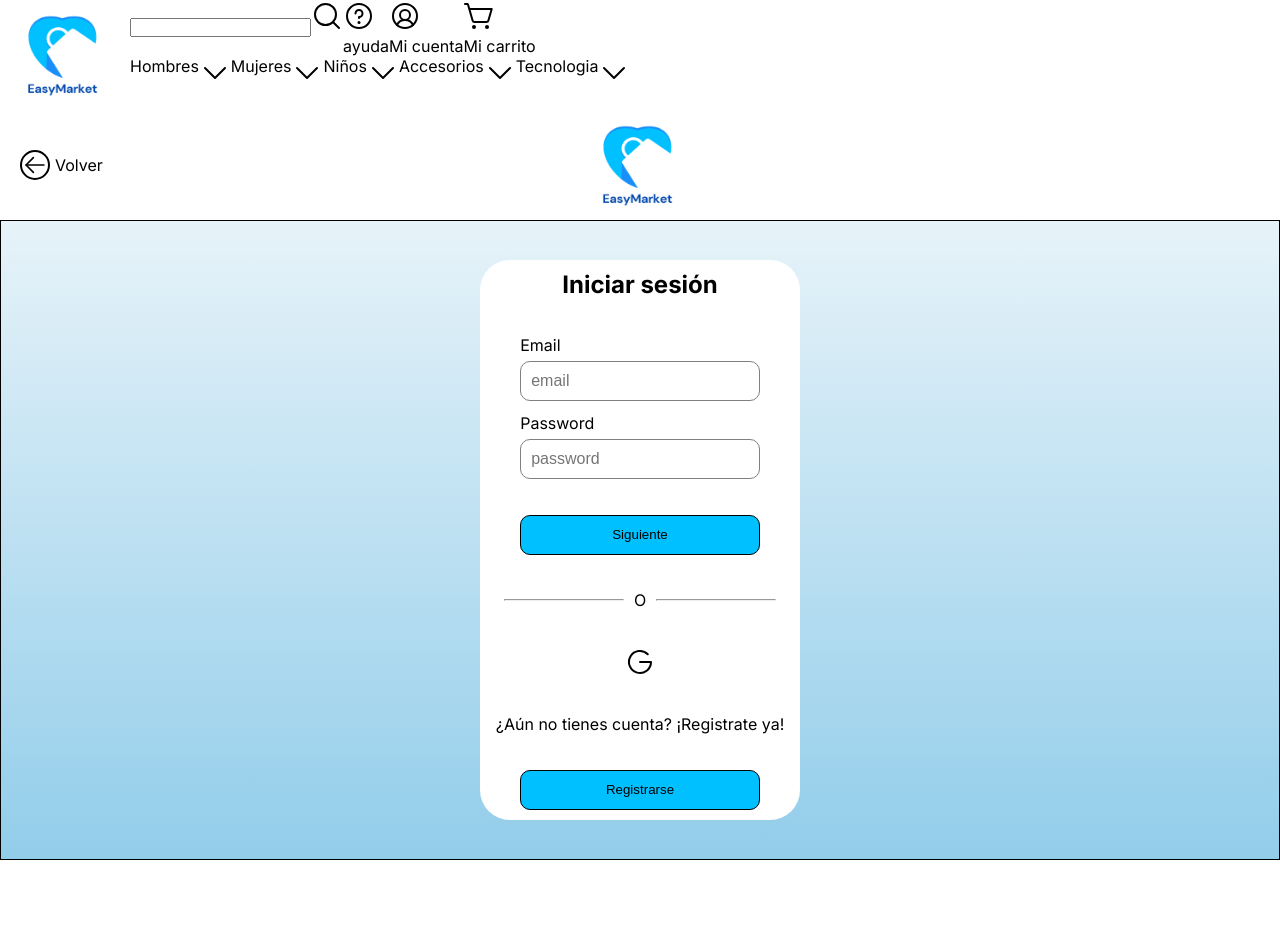
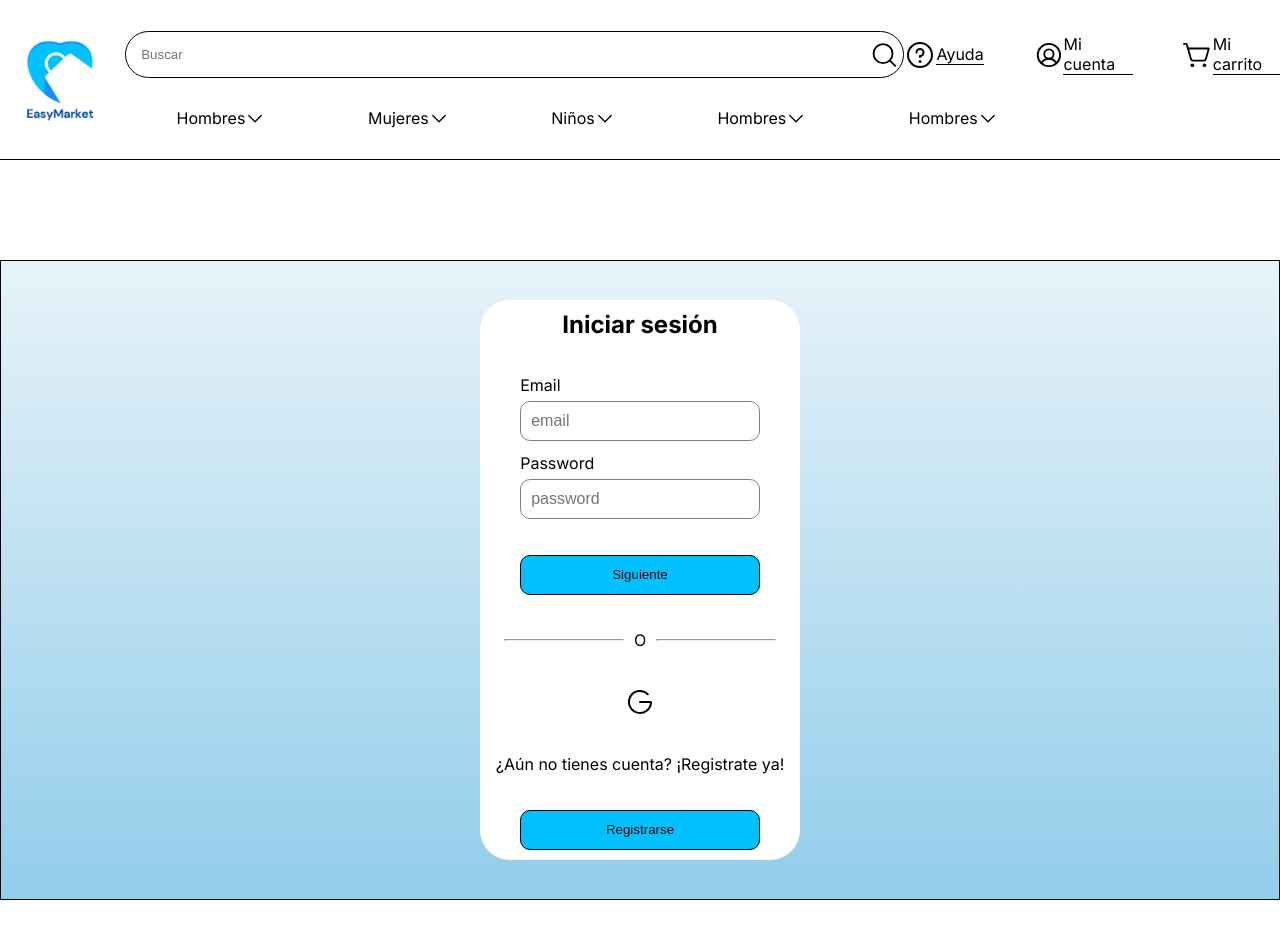
Before and after one commit to SolutechAAJM/ecommerce-client, a Next.js app: page /login in a window 1280 px wide. Shown: the top 938 px of the page. Before the commit the page ends 860 px from the top, so only its background shows below. Built offline with nearby package versions, Linux system fonts and the light colour scheme.

Commit message:
add styles in NavBar

```diff
--- a/src/app/(auth)/login/page.js
+++ b/src/app/(auth)/login/page.js
@@ -18,20 +18,37 @@ const Login = () => {
     <>
     <NavBar></NavBar>
       <section className="logoReturn">
-        <ReturnAuth />
+        {/* <ReturnAuth />
         <Image
           className="logo"
           src="/Logo.png"
           alt="logo"
           width={130}
           height={110}
-        />
+        /> */}
       </section>
+      <br/><br/><br/><br/><br/><br/><br/><br/><br/><br/><br/><br/><br/>
       <section className="cardLogin">
         <div className="card25">
           <CardAuth title={"Iniciar sesión"} action={ACTIONS.LOGIN} />
         </div>
       </section>
+      <br />
+      <br />
+      <br />
+      <br />
+      <br />
+      <br />
+      <br />
+      <br />
+      <br />
+      <br />
+      <br />
+      <br />
+       <br /> <br />
+       <br />
+       <br />
+
     </>
   );
 };
--- /dev/null
+++ b/src/components/MenuItem.js
@@ -0,0 +1,28 @@
+import Image from "next/image";
+import React from "react";
+
+const MenuItem = ({category}) => {
+  return (
+    <div className="item">
+      <div className="imageTitle">
+        <Image
+          className="image"
+          src="/Logo.png"
+          alt="logo"
+          width={50}
+          height={50}
+        />
+        <div><h2>{category.title}</h2></div>
+      </div>
+      <div className="itemData">
+          {category.data.map((item,index)=>
+          <div key={index}>
+            <p>{item}</p>
+          </div>
+          )}
+      </div>
+    </div>
+  );
+};
+
+export default MenuItem;
--- a/src/components/NavBar.js
+++ b/src/components/NavBar.js
@@ -1,5 +1,6 @@
-import React from "react";
+import React, { useState } from "react";
 import Image from "next/image";
+import MenuItem from "./MenuItem";
 import "./styles/NavBar.css";
 import {
   CaretDown,
@@ -10,14 +11,111 @@ import {
 } from "phosphor-react";
 
 const NavBar = () => {
+  const [selectedCategory, setSelectedCategory] = useState(null);
   const categories = [
-    "Hombres",
-    "Mujeres",
-    "Niños",
-    "Accesorios",
-    "Tecnologia",
+    {
+      title: "Hombres",
+      data: [
+        {
+          title: "Ropa",
+          data: ["Camisetas", "Buzos", "Chaquetas"],
+        },
+        {
+          title: "Calzado",
+          data: ["Tenis", "Zapatos", "Botas"],
+        },
+        {
+          title: "Ropa",
+          data: ["Camisetas", "Buzos", "Chaquetas"],
+        },
+        {
+          title: "Calzado",
+          data: ["Tenis", "Zapatos", "Botas"],
+        },
+      ],
+    },
+    {
+      title: "Mujeres",
+      data: [
+        {
+          title: "Ropa",
+          data: ["Camisetas", "Buzos", "Chaquetas"],
+        },
+        {
+          title: "Calzado",
+          data: ["Tenis", "Zapatos", "Botas"],
+        },
+      ],
+    },
+    {
+      title: "Niños",
+      data: [
+        {
+          title: "Ropa",
+          data: ["Camisetas", "Buzos", "Chaquetas"],
+        },
+        {
+          title: "Ropa",
+          data: ["Camisetas", "Buzos", "Chaquetas"],
+        },
+        {
+          title: "Calzado",
+          data: ["Tenis", "Zapatos", "Botas"],
+        },
+      ],
+    },
+    {
+      title: "Hombres",
+      data: [
+        {
+          title: "Ropa",
+          data: ["Camisetas", "Buzos", "Chaquetas"],
+        },
+        {
+          title: "Calzado",
+          data: ["Tenis", "Zapatos", "Botas"],
+        },
+        {
+          title: "Ropa",
+          data: ["Camisetas", "Buzos", "Chaquetas"],
+        },
+        {
+          title: "Calzado",
+          data: ["Tenis", "Zapatos", "Botas"],
+        },
+      ],
+    },
+    {
+      title: "Hombres",
+      data: [
+        {
+          title: "Ropa",
+          data: ["Camisetas", "Buzos", "Chaquetas"],
+        },
+        {
+          title: "Calzado",
+          data: ["Tenis", "Zapatos", "Botas"],
+        },
+        {
+          title: "Ropa",
+          data: ["Camisetas", "Buzos", "Chaquetas"],
+        },
+        {
+          title: "Calzado",
+          data: ["Tenis", "Zapatos", "Botas"],
+        },
+      ],
+    },
   ];
+  const handleCategoryClick = (category) => {
+    if (selectedCategory?.title === category.title) {
+      setSelectedCategory(null);
+    } else {
+      setSelectedCategory(category);
+    }
+  };
   return (
+    <>
       <nav>
         <Image
           className="logo"
@@ -26,16 +124,16 @@ const NavBar = () => {
           width={130}
           height={110}
         />
-      <div>
+        <div className="searchCategories">
           <div className="searchOptions">
-          <div>
-            <input />
-            <MagnifyingGlass size={32} />
+            <div className="search">
+              <input placeholder="Buscar" />
+              <MagnifyingGlass size={30} />
             </div>
-          <section>
+            <section className="options">
               <div>
                 <Question size={32} />
-              <p>ayuda</p>
+                <p>Ayuda</p>
               </div>
               <div>
                 <UserCircle size={32} />
@@ -49,14 +147,27 @@ const NavBar = () => {
           </div>
           <div className="categories">
             {categories.map((category, index) => (
-            <div className="category" key={index}>
-              <p>{category}</p>
-              <CaretDown size={32} />
+              <div className="category" key={index} onClick={() => handleCategoryClick(category)}>
+                <p>{category.title}</p>
+                <CaretDown size={20} />
               </div>
             ))}
           </div>
         </div>
       </nav>
+      {selectedCategory && (
+        <div>
+          <section className="tablesCategories">
+          {selectedCategory.data.map((data, index) => (
+            <div className="menuItem" key={index}>
+              <MenuItem category={data} />
+            </div>
+          ))}
+        </section>
+        <div className="foot" />
+        </div>
+      )}
+    </>
   );
 };
 
--- a/src/components/styles/NavBar.css
+++ b/src/components/styles/NavBar.css
@@ -1,15 +1,122 @@
 nav {
+  position: fixed;
+  top: 0;
+  left: 0;
+  width: 100%;
+  height: 20vh;
   display: flex;
+  align-items: center;
+  border-bottom: 1px solid black;
+  background: white;
+}
+.searchCategories {
+  width: 100%;
+  height: 15vh;
+  display: flex;
+  flex-direction: column;
+  align-items: flex-start;
+  justify-content: center;
+  gap: 30px;
 }
 section {
   display: flex;
 }
 .categories {
+  width: 80%;
   display: flex;
+  justify-content: space-around;
 }
 .category {
   display: flex;
+  align-items: center;
+  cursor: pointer;
 }
-.searchOptions{
-    display: flex;
+.searchOptions {
+  width: 100%;
+  display: flex;
+  justify-content: space-around;
 }
+.search {
+  width: 70%;
+  padding: 5px;
+  display: flex;
+  align-items: center;
+  border-radius: 50px;
+  border: 1px solid black;
+}
+.search input {
+  width: 100%;
+  padding: 10px;
+  border: none;
+  border-radius: 50px;
+}
+.search input:focus {
+  border: none;
+}
+.options {
+  display: flex;
+  gap: 50px;
+}
+.options div {
+  display: flex;
+  align-items: center;
+  cursor: pointer;
+}
+.options div p {
+  border-bottom: 1px solid black;
+}
+.tablesCategories {
+  position: fixed;
+  width: 100%;
+  height: 60vh;
+  background: white;
+  opacity: 95%;
+  margin-top: 20vh;
+  padding: 20px;
+}
+.menuItem {
+  width: 100%;
+  display: flex;
+  justify-content: center;
+}
+.item {
+  width: 200px;
+  opacity: 100%;
+}
+.imageTitle {
+  width: 100%;
+  display: flex;
+  align-items: center;
+  background: var(--lightBlue);
+  border-top-left-radius: 10px;
+  border-top-right-radius: 10px;
+  border: 1px solid black;
+}
+.image {
+  border-top-left-radius: 10px;
+}
+.imageTitle div {
+  width: 100%;
+  display: flex;
+  justify-content: center;
+}
+.itemData {
+  width: 100%;
+  height: 300px;
+  display: flex;
+  flex-direction: column;
+  gap: 15px;
+  padding: 20px;
+  background: var(--skyBlue);
+  border-bottom-right-radius: 10px;
+  border-bottom-left-radius: 10px;
+  border: 1px solid black;
+}
+.foot {
+  position: fixed;
+  bottom: 0;
+  width: 100%;
+  height: 20vh;
+  opacity: 30%;
+  background: linear-gradient(to bottom, var(--blue), var(--skyBlue));
+}
```
Lines whose indentation alone changed are shown as unchanged.
